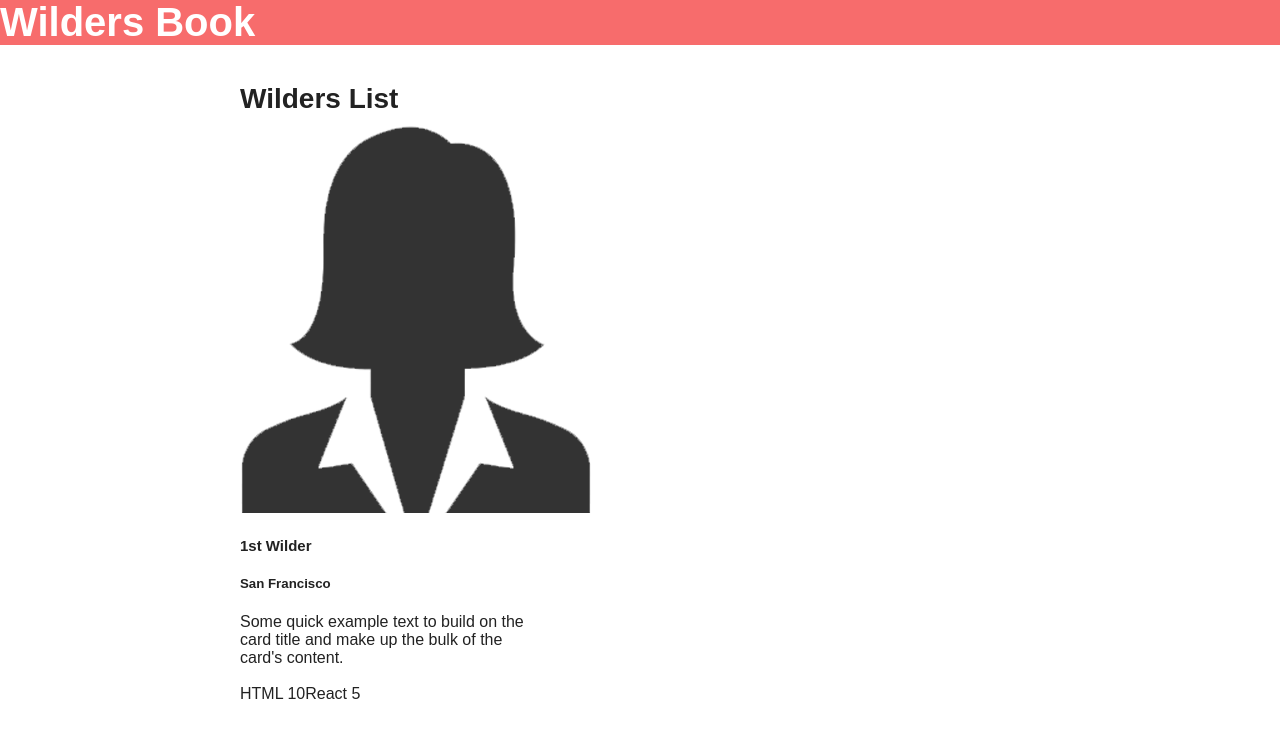
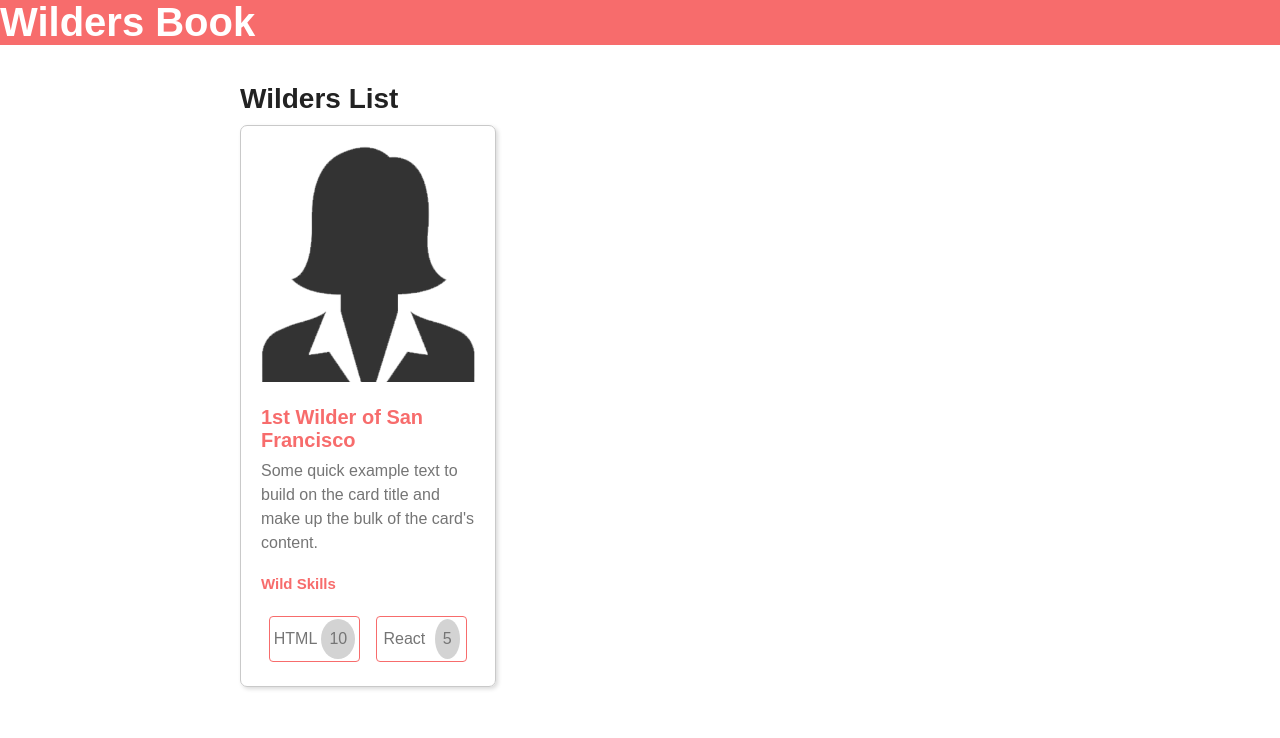
Before and after one commit to johndrake31/react-wilders, a React (Create React App) app: page /wilders in a window 1280 px wide. Shown: the top 738 px of the page. Built offline with nearby package versions, Linux system fonts and the light colour scheme; no server answers.

Commit message:
add css *sigh*

```diff
--- a/package.json
+++ b/package.json
@@ -6,10 +6,11 @@
     "@testing-library/jest-dom": "^5.16.2",
     "@testing-library/react": "^12.1.4",
     "@testing-library/user-event": "^13.5.0",
+    "prop-types": "^15.8.1",
     "react": "^17.0.2",
     "react-dom": "^17.0.2",
+    "react-router-dom": "^5.2.0",
     "react-scripts": "5.0.0",
-    "react-router-dom": "^5.2.0",
     "web-vitals": "^2.1.4"
   },
   "scripts": {
--- a/src/App.css
+++ b/src/App.css
@@ -42,12 +42,12 @@ body {
   /*
    * card-layout. css
    */
-  /*
   .card-row {
     display: grid;
     grid-template-columns: repeat(3, 32%);
     justify-content: space-between;
   }
+  /*
 
   .card {
     padding: 20px;
--- a/src/App.jsx
+++ b/src/App.jsx
@@ -14,9 +14,7 @@ const App = () => {
       <header>
         <h1 className='text-center'>Wilders Book</h1>
       </header>
-      <div className='card-row'>
         <Wilders></Wilders>
-      </div>
 
 
       {/* <Header />
--- a/src/components/Card.jsx
+++ b/src/components/Card.jsx
@@ -1,29 +1,43 @@
 import React from 'react';
 import avatar from '../images/YmVdl3m.png';
 import Skill from './Skill';
-const Card = (props) => {
-  const { skills, city, name } = props;
+import PropTypes from 'prop-types';
+import classes from './Card.module.css';
+
+const Card = ({ skills, city, name }) => {
+  // const { skills, city, name } = props;
   return (
-    <div className='card' style={{ width: '18rem' }}>
-      <img src={avatar} className='card-img-top' alt='avatar' />
-      <div className='card-body'>
-        <h4 className='card-title'>{name}</h4>
-        <h5 className='card-title'>{city}</h5>
-        <p className='card-text'>
-          Some quick example text to build on the card title and make up the
-          bulk of the card's content.
-        </p>
+    <div className={classes['wilder-card']}>
+      <img className={classes['wilder-card-img']} src={avatar} alt='avatar' />
+
+      <h3 className='card-title'>
+        {name} of {city}{' '}
+      </h3>
+
+      <p className='card-text'>
+        Some quick example text to build on the card title and make up the bulk
+        of the card's content.
+      </p>
+      <h4 className='card-title'>Wild Skills</h4>
+      <ul className={classes['skills']}>
         {skills &&
-          skills.map((skill) => (
-            <Skill
-              key={skill._id}
-              votes={skill.votes}
-              title={skill.title}
-            ></Skill>
+          skills.map(({ _id, votes, title }) => (
+            <Skill key={_id} votes={votes} title={title}></Skill>
           ))}
-      </div>
+      </ul>
     </div>
   );
 };
 
 export default Card;
+
+Card.propTypes = {
+  skills: PropTypes.arrayOf(
+    PropTypes.shape({
+      title: PropTypes.string.isRequired,
+      votes: PropTypes.number.isRequired,
+    }),
+  ),
+  city: PropTypes.string.isRequired,
+  name: PropTypes.string.isRequired,
+};
--- a/src/components/Card.module.css
+++ b/src/components/Card.module.css
@@ -6,7 +6,7 @@
     box-shadow: 2px 2px 4px rgba(0, 0, 0, 0.15);
   }
 
-  .wilder-card > img:first-child {
+  .wilder-card-img {
     border-radius: 7px 7px 0 0;
     margin-bottom: 20px;
     max-width: 100%;
@@ -31,18 +31,17 @@
     line-height: 1.5;
   }
 
-.wilder-card .skills .votes {
-    /* Center the content */
-    align-items: center;
-    display: flex;
-    justify-content: center;
+ .skills{
+  margin: 0;
+  padding: 0;
+  list-style: none;
+  display: flex;
+  justify-content: space-around;
+  flex-wrap: wrap;
+ }
 
-    /* Colors */
-    background-color: rgba(0, 0, 0, .3);
-    color: #FFF;
+  .cardUl{
+  color: #757575;
+  line-height: 1.5;
 
-    /* Rounded border */
-    border-radius: 9999px;
-    height: 20px;
-    width: 20px;
  }
--- a/src/components/Skill.jsx
+++ b/src/components/Skill.jsx
@@ -1,12 +1,23 @@
 import React from 'react';
+import PropTypes from 'prop-types';
+import classes from './Skill.module.css'
 
-const Skill = (props) => {
-    const {title, votes}=props
+const Skill = ({title, votes}) => {
+    // const {title, votes}=props
+    const {skills, skillsLi, sVotes} = classes
     return (
-        <span className="badge rounded-pill bg-dark">
-            {title}
-            <span> {votes}</span>
-        </span>
+        <>
+
+        <li className={skillsLi}>
+           <span className={skills}>{title}</span>
+           <span className={sVotes}>{votes}</span>
+        </li>
+        </>
      );
 }
 export default Skill;
+
+Skill.propTypes = {
+    title: PropTypes.string.isRequired,
+    votes: PropTypes.number.isRequired
+}
--- a/src/components/Skill.module.css
+++ b/src/components/Skill.module.css
@@ -1,17 +1,20 @@
-.card .skills {
-    margin: 0;
-    padding: 0;
-    list-style: none;
-    display: flex;
-    justify-content: space-around;
-    flex-wrap: wrap;
-  }
-
-  .card .skills li {
+  .skillsLi {
     margin: 4px 0;
     display: flex;
     justify-content: space-around;
     border: #F76C6C 1px solid;
     border-radius: 4px;
     padding: 2px;
+    width: 40%;
+    align-items: center;
   }
+
+
+
+.sVotes{
+  background-color: lightgray;
+  padding: 8px 8px;
+  border-radius: 50%;
+  align-items: center;
+
+}
--- a/src/components/Wilders.jsx
+++ b/src/components/Wilders.jsx
@@ -4,27 +4,27 @@ import classes from './Wilders.module.css';
 import useWilders from '../hooks/useWilders';
 
 const Wilders = () => {
-  const [ wilders, setWilders ] = useWilders();
-  useEffect(()=>{
+  const [wilders, setWilders] = useWilders();
+  useEffect(() => {
     fetch('http://localhost:4000/api/wilders')
-    .then(res=>res.json())
-    .then(data=> {
-      setWilders(data)
-    })
+      .then((res) => res.json())
+      .then((data) => {
+        setWilders(data);
+      });
+  }, [wilders, setWilders]);
 
-  },[wilders, setWilders])
   return (
     <div className='container'>
-      <h2 className='text-dark'>Wilders List</h2>
+      <h2 className=''>Wilders List</h2>
+      <div className={classes['card-row']}>
         {wilders &&
           wilders.map((wilder) => (
             <Card
               key={wilder._id}
-            name={wilder.name}
-            skills={wilder.skills}
-            city={wilder.city}
+              {...wilder}
             ></Card>
           ))}
+      </div>
     </div>
   );
 };
--- a/src/components/Wilders.module.css
+++ b/src/components/Wilders.module.css
@@ -0,0 +1,5 @@
+.card-row {
+    display: grid;
+    grid-template-columns: repeat(3, 32%);
+    justify-content: space-between;
+  }
--- a/src/context/WilderContext.jsx
+++ b/src/context/WilderContext.jsx
@@ -23,6 +23,7 @@ export const WilderContextProvider = (props)=>{
         ],
         "__v": 0
     }])
+
     const contextValue = {
         wilders: wilders,
         setWilders: setWilders
```
Also changed, not shown: 1 other file (tests, documents, lock files or other folders). Lines whose indentation alone changed are shown as unchanged.
